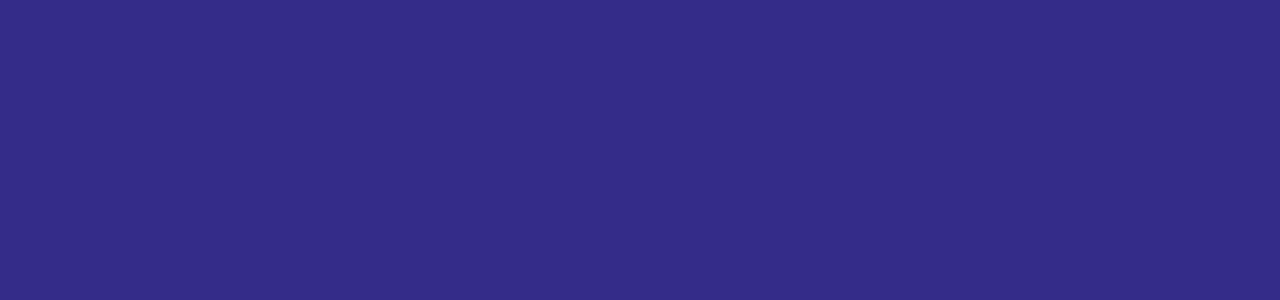
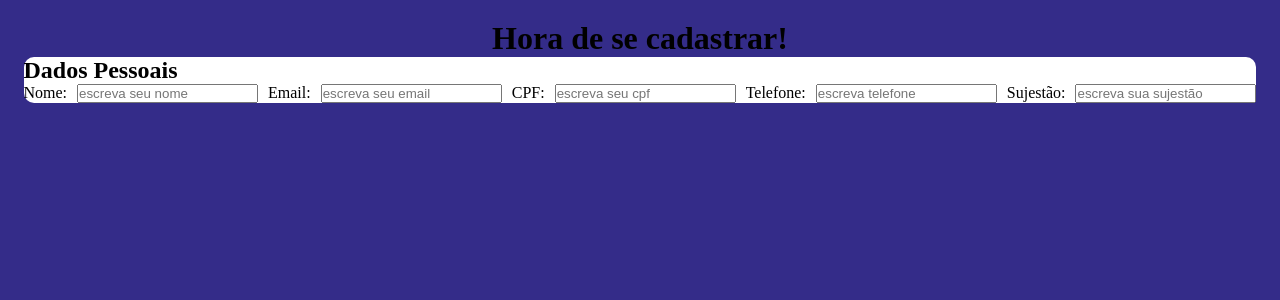
Before and after one commit to TawanyDuda/componente-dinamico, a PHP site: page /view/pages/cadastro.php in a window 1280 px wide. Before the commit the part shown is empty. Shown: the top 300 px of the page. Run offline with PHP 8.4, Linux system fonts and the light colour scheme.

Commit message:
iniciando formulario

```diff
--- a/view/assets/css/style.css
+++ b/view/assets/css/style.css
@@ -1,16 +1,3 @@
-/* .btn {
-    padding: 10px 20px;
-    border: none;
-    background-color: var(--cor-amarelo);
-    border-radius: 4px;
-    box-shadow: rgba(60, 64, 67, 0.3) 0px 1px 2px 0px, rgba(60, 64, 67, 0.15) 0px 1px 3px 1px;
-    cursor: pointer;
-    font-weight: 600;
-    letter-spacing: 1px;
-    color: #1C3464;
-    transition: .3s;
-} */
-
 *{
     margin:0;
     padding: 0;
@@ -56,5 +43,20 @@ body {
     align-items: center;
     flex-direction: column;
     background-color: rgb(52, 44, 137);
+}
+
+.formulario {
+    display: flex;
+    background-color: white;
+    border-radius: 10px;
+    flex-direction: column;
+
 
 }
+
+.inputs{
+    display: flex;
+    gap: 10px;
+    flex-wrap: wrap;
+    justify-content: space-around;
+}
--- a/view/components/formulario.php
+++ b/view/components/formulario.php
@@ -0,0 +1,13 @@
+<?php
+
+function novoFormulario ($nome,$type,$placeholder){
+   return "
+    <form class='inputs'>
+        <label>$nome</label>
+        <input type='$type' placeholder='$placeholder'>
+    <form>
+   ";
+}
+
+
+?>
--- a/view/pages/cadastro.php
+++ b/view/pages/cadastro.php
@@ -1,10 +1,19 @@
 <?php
-
 require '../components/head.php';
-require '../components/head.php';
+require '../components/formulario.php';
 ?>
 
 
 <body>
+    <h1>Hora de se cadastrar!</h1>
 
+
+    <div class="formulario">
+        <h2>Dados Pessoais</h2>
+    <?= novoFormulario('Nome: ', 'text','escreva seu nome') ?>
+    <?= novoFormulario('Email: ', 'text','escreva seu email') ?>
+    <?= novoFormulario('CPF: ', 'text','escreva seu cpf') ?>
+    <?= novoFormulario('Telefone: ', 'text','escreva telefone') ?>
+    <?= novoFormulario('Sujestão: ', 'text','escreva sua sujestão') ?>
+    </div>
 </body>
--- a/view/pages/home.php
+++ b/view/pages/home.php
@@ -1,5 +1,4 @@
 <?php
-$cssPagina = ['../assets/css/style.css'];
 require '../components/button.php';
 require '../components/card.php';
 require '../components/head.php';
```
